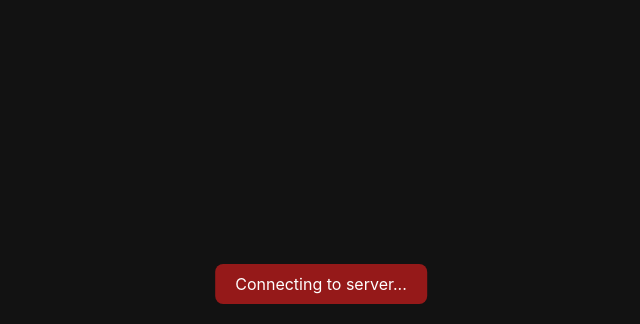
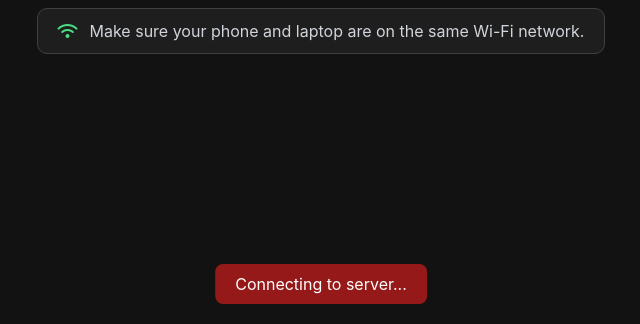
Before and after one commit to Omkar-Shetkar/remote-control, an Electron app: page player.html in a window 1280 px wide. Shown: the part 476-800 px from the top of the page, without its empty margins (319-959 px from the left). Drawn offline with Linux system fonts and the light colour scheme.

Commit message:
player doc updated

```diff
--- a/player.html
+++ b/player.html
@@ -4,6 +4,11 @@
     <meta charset="UTF-8" />
     <meta name="viewport" content="width=device-width, initial-scale=1.0" />
     <title>YouTube Player</title>
+    <!-- --- NEW: Added Font Awesome for the Wi-Fi icon --- -->
+    <link
+      rel="stylesheet"
+      href="https://cdnjs.cloudflare.com/ajax/libs/font-awesome/6.5.1/css/all.min.css"
+    />
     <style>
       body {
         margin: 0;
@@ -45,7 +50,6 @@
         font-weight: 600;
         margin-bottom: 1rem;
       }
-      /* --- NEW: Style for the remote URL --- */
       #remote-url-info {
         font-size: 1.2rem;
         margin-top: 20px;
@@ -55,6 +59,22 @@
         font-family: "Courier New", Courier, monospace;
         color: #4ade80; /* A nice green color for the URL */
         border: 1px solid #3f3f46;
+      }
+      /* --- NEW: Style for the Wi-Fi reminder --- */
+      #wifi-note {
+        font-size: 1rem;
+        margin-top: 30px;
+        color: #d1d5db;
+        background-color: rgba(255, 255, 255, 0.05);
+        padding: 12px 20px;
+        border-radius: 10px;
+        display: inline-flex;
+        align-items: center;
+        border: 1px solid #3f3f46;
+      }
+      #wifi-note .fas {
+        margin-right: 12px;
+        color: #4ade80;
       }
       #status {
         position: fixed;
@@ -79,8 +99,12 @@
       <div id="player"></div>
       <div id="overlay">
         <h1>Player Ready</h1>
-        <!-- --- NEW: Element to display the remote URL --- -->
         <p id="remote-url-info">Waiting for server to send remote URL...</p>
+        <!-- --- NEW: Added the Wi-Fi reminder message --- -->
+        <div id="wifi-note">
+          <i class="fas fa-wifi"></i>
+          <span>Make sure your phone and laptop are on the same Wi-Fi network.</span>
+        </div>
       </div>
     </div>
     <div id="status" class="status-disconnected">Connecting to server...</div>
@@ -158,7 +182,6 @@
         ws.onmessage = function (event) {
           try {
             const data = JSON.parse(event.data);
-            // --- NEW: Handle the serverInfo message ---
             if (data.type === "serverInfo") {
               const urlInfo = document.getElementById("remote-url-info");
               urlInfo.textContent = `On your phone, open: ${data.remoteUrl}`;
```
